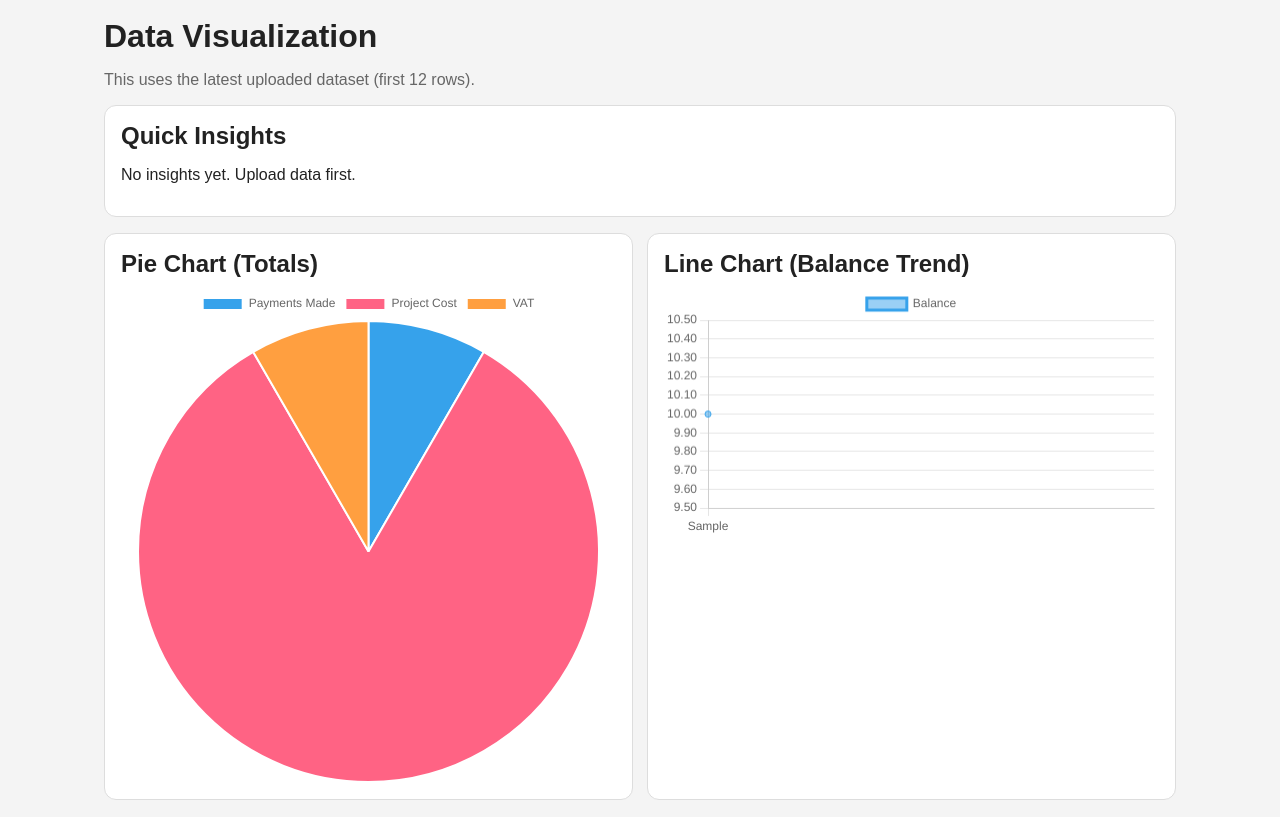
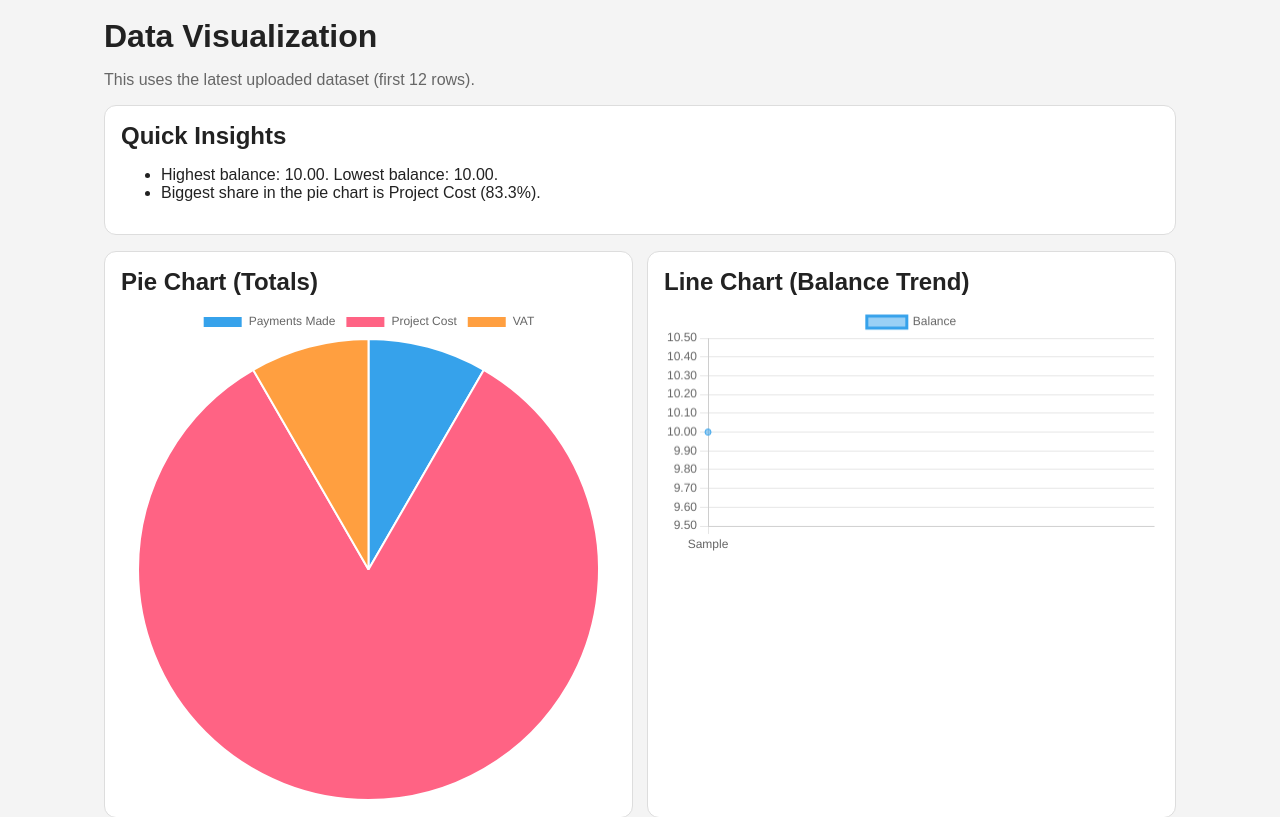
Before and after one commit to mJohann-xdd/Thesis---Data-Visioneers, a Flask app: page /visualization in a window 1280 px wide. Shown: the part 42-859 px from the top of the page. Run offline with Flask 3, Linux system fonts and the light colour scheme; the visitor is signed in with stand-in values (Sample User, id 1); tables that the repository leaves empty hold one stand-in row (values such as "Sample post").

Commit message:
More Consultation Revisions
- repositioned the "quick insights" code block

```diff
--- a/app.py
+++ b/app.py
@@ -513,6 +513,18 @@ def visualization():
     periods, balances = [], []
     dist = {"Project Cost": 0, "VAT": 0, "Payments Made": 0}
 
+    if upload:
+        cur.execute("SELECT period, project_cost, vat, payments_made, balance FROM finance_records WHERE upload_id=%s ORDER BY id ASC LIMIT 12", (upload["id"],))
+        rows = cur.fetchall()
+        for r in rows:
+            periods.append(r["period"])
+            balances.append(float(r["balance"]))
+            dist["Project Cost"] += float(r["project_cost"])
+            dist["VAT"] += float(r["vat"])
+            dist["Payments Made"] += float(r["payments_made"])
+
+    cur.close(); conn.close()
+
     # --- simple insights (student-friendly) ---
     insights = []
 
@@ -536,19 +548,7 @@ def visualization():
         biggest_key = max(dist, key=dist.get)
         biggest_pct = dist[biggest_key] / total_dist * 100
         insights.append(f"Biggest share in the pie chart is {biggest_key} ({biggest_pct:.1f}%).")
-
-    if upload:
-        cur.execute("SELECT period, project_cost, vat, payments_made, balance FROM finance_records WHERE upload_id=%s ORDER BY id ASC LIMIT 12", (upload["id"],))
-        rows = cur.fetchall()
-        for r in rows:
-            periods.append(r["period"])
-            balances.append(float(r["balance"]))
-            dist["Project Cost"] += float(r["project_cost"])
-            dist["VAT"] += float(r["vat"])
-            dist["Payments Made"] += float(r["payments_made"])
-
-    cur.close(); conn.close()
-    return render_template("visualization.html", user=user, periods=periods, balances=balances, dist=dist)
+    return render_template("visualization.html", user=user, periods=periods, balances=balances,  dist=dist, insights=insights)
 
 @app.route("/admin")
 def admin():
--- a/templates/visualization.html
+++ b/templates/visualization.html
@@ -7,14 +7,15 @@
 
 <div class="card">
   <h2>Quick Insights</h2>
-  {% if insights and insights|length > 0 %}
+
+  {% if insights is defined and insights and (insights|length > 0) %}
     <ul>
       {% for i in insights %}
         <li>{{ i }}</li>
       {% endfor %}
     </ul>
   {% else %}
-    <p>No insights yet. Upload data first.</p>
+    <p class="muted">No insights yet. Upload a dataset first (needs at least 2 rows).</p>
   {% endif %}
 </div>
 
```
